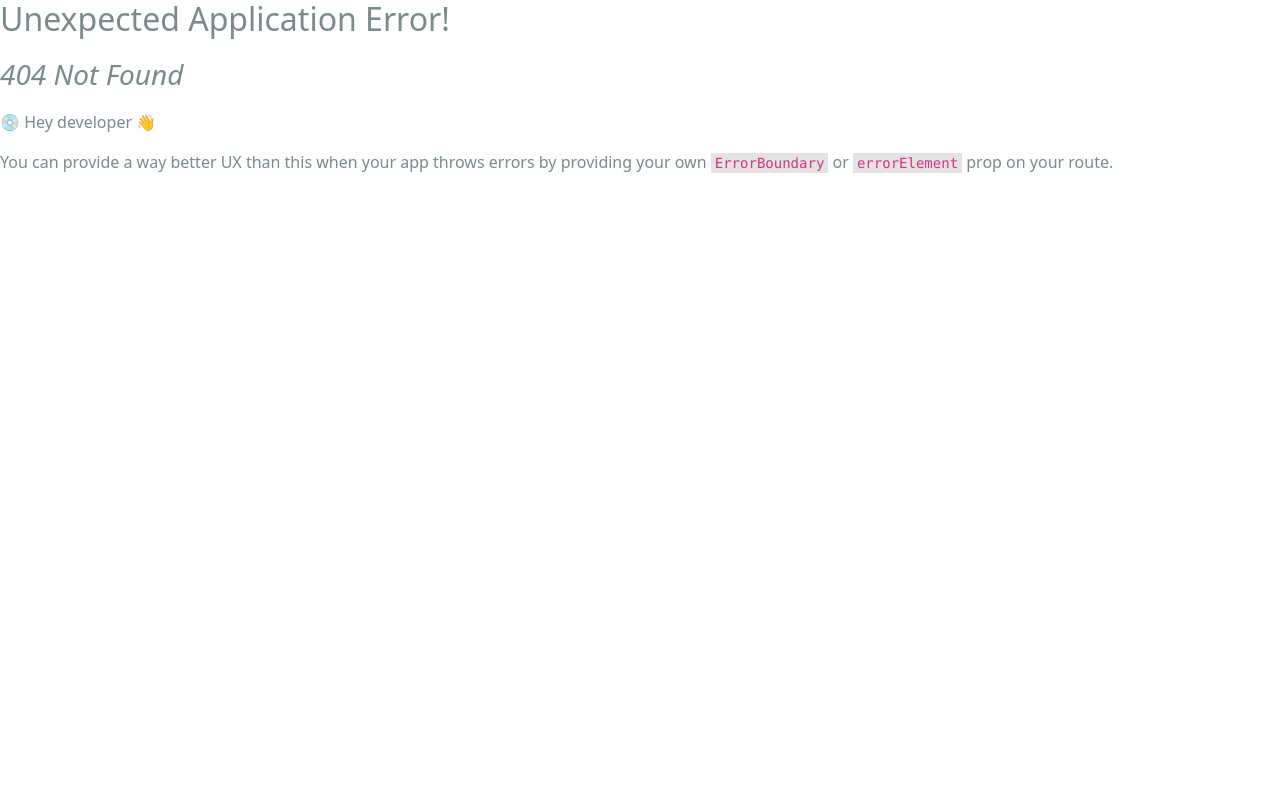
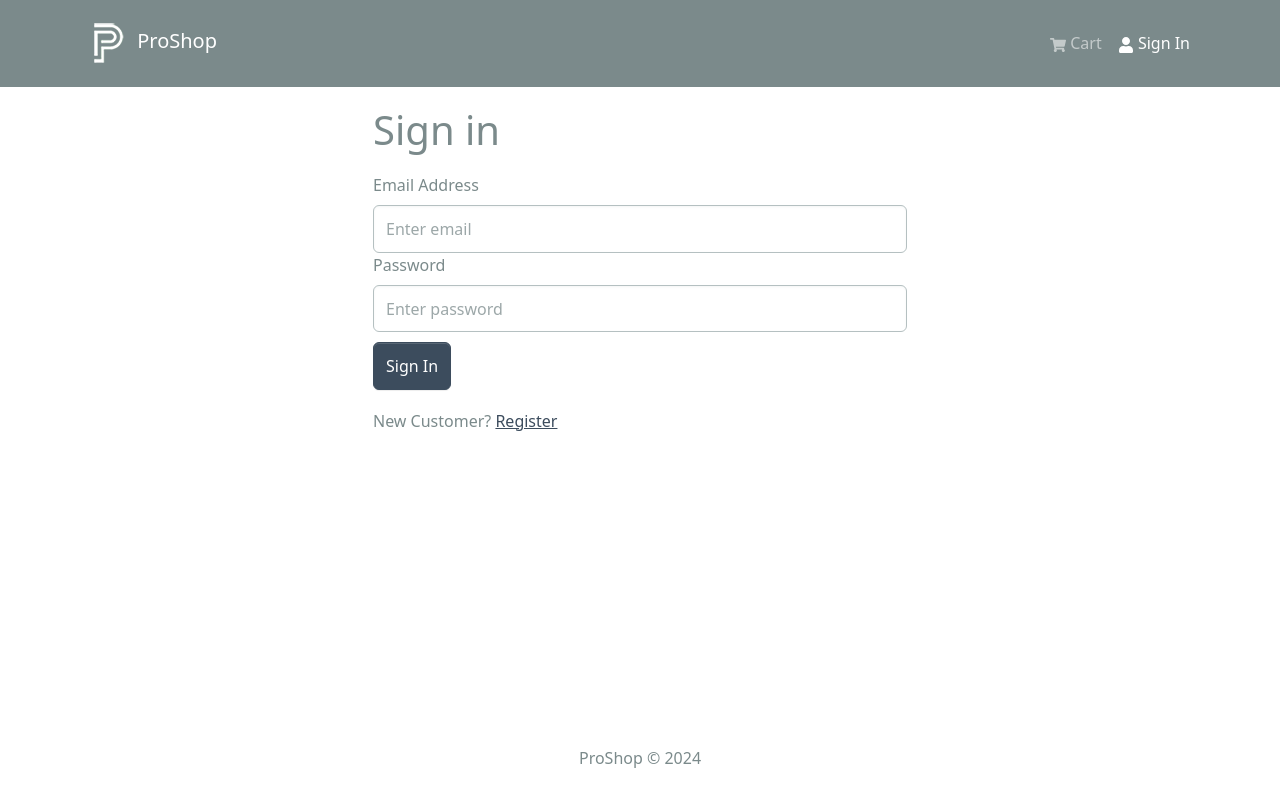
Before and after one commit to yusuf-ad/E-commerce-App, a React (Vite) app in the folder frontend/: page /login in a window 1280 px wide. Before the commit this address had no page. Shown: the top 802 px of the page. Built offline with nearby package versions, Linux system fonts and the light colour scheme.

Commit message:
Add LoginScreen component and authSlice to store

```diff
--- /dev/null
+++ b/frontend/src/components/FormContainer.jsx
@@ -0,0 +1,15 @@
+import { Container, Row, Col } from "react-bootstrap";
+
+function FormContainer({ children }) {
+  return (
+    <Container>
+      <Row className="justify-content-md-center">
+        <Col xs={12} md={6}>
+          {children}
+        </Col>
+      </Row>
+    </Container>
+  );
+}
+
+export default FormContainer;
--- a/frontend/src/main.jsx
+++ b/frontend/src/main.jsx
@@ -19,6 +19,7 @@
 // for Redux
 import { Provider } from "react-redux";
 import store from "./store.js";
+import LoginScreen from "./screens/LoginScreen.jsx";
 
 const router = createBrowserRouter(
   createRoutesFromElements(
@@ -26,6 +27,7 @@
       <Route index={true} path="/" element={<HomeScreen />} />
       <Route path="/product/:id" element={<ProductScreen />} />
       <Route path="/cart" element={<CartScreen />} />
+      <Route path="/login" element={<LoginScreen />} />
     </Route>
   )
 );
--- /dev/null
+++ b/frontend/src/screens/LoginScreen.jsx
@@ -0,0 +1,53 @@
+import { Link } from "react-router-dom";
+import { Form, Button, Col, Row } from "react-bootstrap";
+import { useState } from "react";
+import FormContainer from "../components/FormContainer";
+
+function LoginScreen() {
+  const [email, setEmail] = useState("");
+  const [password, setPassword] = useState("");
+
+  function submitHandler(e) {
+    e.preventDefault();
+  }
+
+  return (
+    <FormContainer>
+      <h1>Sign in</h1>
+
+      <Form onSubmit={submitHandler}>
+        <Form.Group controlId="email">
+          <Form.Label>Email Address</Form.Label>
+          <Form.Control
+            type="email"
+            placeholder="Enter email"
+            value={email}
+            onChange={(e) => setEmail(e.target.value)}
+          ></Form.Control>
+        </Form.Group>
+
+        <Form.Group controlId="password">
+          <Form.Label>Password</Form.Label>
+          <Form.Control
+            type="password"
+            placeholder="Enter password"
+            value={password}
+            onChange={(e) => setPassword(e.target.value)}
+          ></Form.Control>
+        </Form.Group>
+
+        <Button type="submit" variant="primary" className="mt-2">
+          Sign In
+        </Button>
+      </Form>
+
+      <Row className="py-3">
+        <Col>
+          New Customer? <Link to="/register">Register</Link>
+        </Col>
+      </Row>
+    </FormContainer>
+  );
+}
+
+export default LoginScreen;
--- /dev/null
+++ b/frontend/src/slices/authSlice.js
@@ -0,0 +1,22 @@
+import { createSlice } from "@reduxjs/toolkit";
+
+const initialState = {
+  userInfo: localStorage.getItem("userInfo")
+    ? JSON.parse(localStorage.getItem("userInfo"))
+    : null,
+};
+
+const authSlice = createSlice({
+  name: "auth",
+  initialState,
+  reducers: {
+    setCredentials(state, action) {
+      state.userInfo = action.payload;
+      localStorage.setItem("userInfo", JSON.stringify(action.payload));
+    },
+  },
+});
+
+export const { setCredentials } = authSlice.actions;
+
+export default authSlice.reducer;
--- a/frontend/src/store.js
+++ b/frontend/src/store.js
@@ -1,12 +1,14 @@
 import { configureStore } from "@reduxjs/toolkit";
 import { apiSlice } from "./slices/apiSlice";
 import cartSliceReducer from "./slices/cartSlice";
+import authSliceReducer from "./slices/authSlice";
 
 const store = configureStore({
   reducer: {
     // Add the generated apiSlice reducer to the store
     [apiSlice.reducerPath]: apiSlice.reducer,
     cart: cartSliceReducer,
+    auth: authSliceReducer,
   },
   middleware: (getDefaultMiddleware) =>
     getDefaultMiddleware().concat(apiSlice.middleware),
```
Also changed, not shown: frontend/src/slices/usersApiSlice.js (added, +17 -0 lines).
